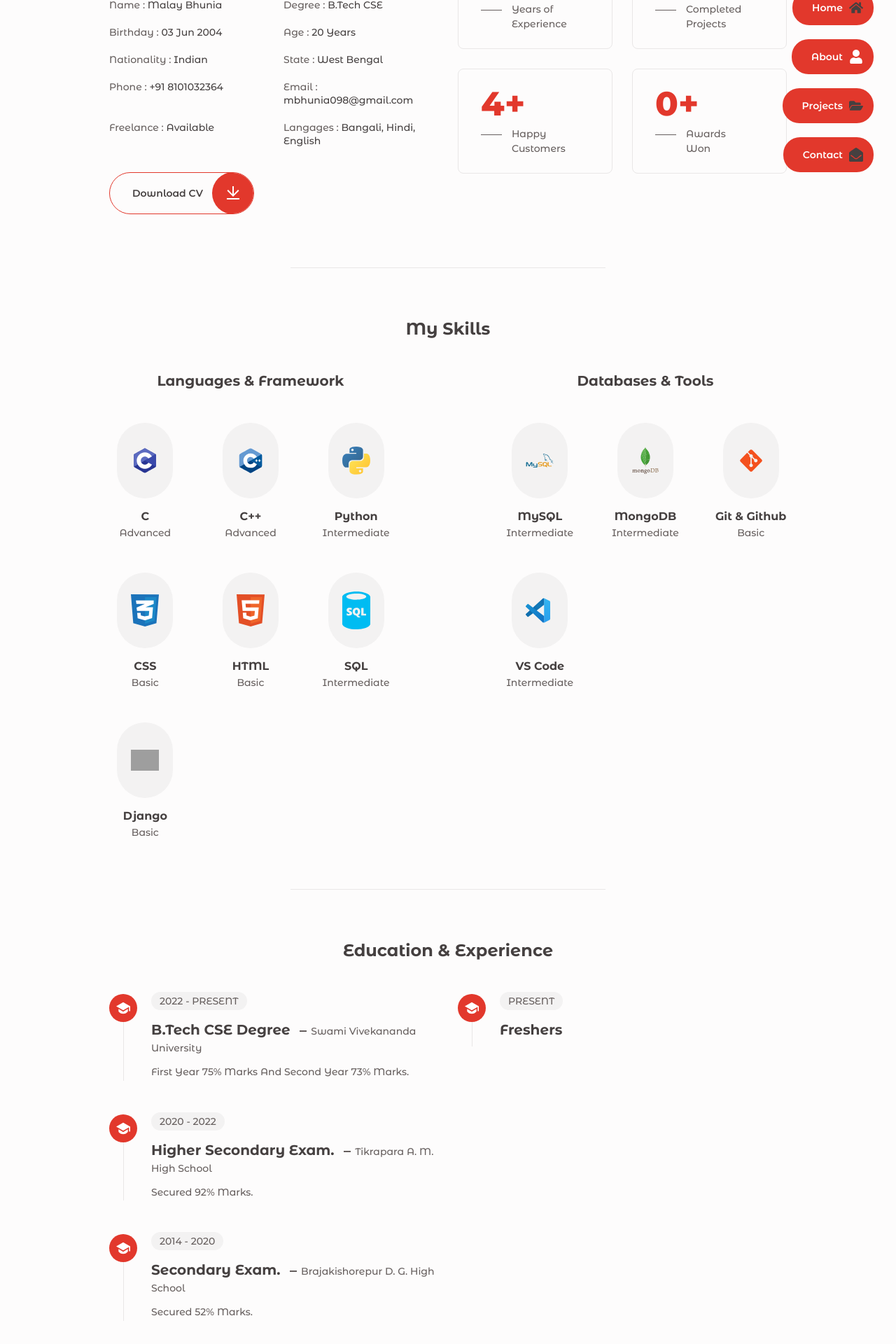
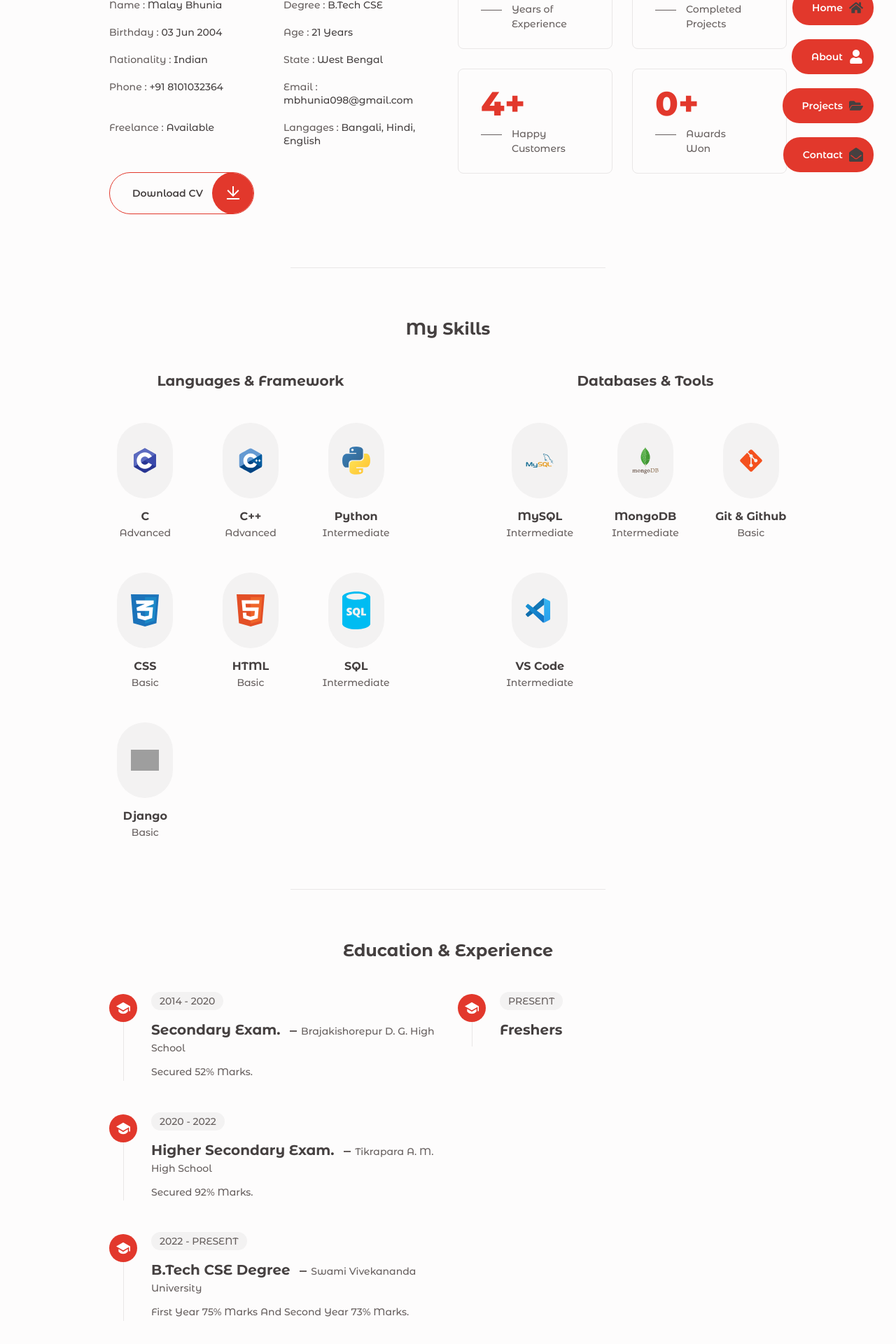
Before and after one commit to MalayBhunia/MalayPF2, a React (Vite) app: page /about in a window 1280 px wide. Shown: the part 284-2204 px from the top of the page at 70% size. Built offline with nearby package versions, Linux system fonts and the light colour scheme; grey boxes are pictures that could not be loaded.

Commit message:
new update

```diff
--- a/src/Data.jsx
+++ b/src/Data.jsx
@@ -75,7 +75,7 @@ export const personalInfo = [
 
   {
     title: 'Age : ',
-    description: '20 Years',
+    description: '21 Years',
   },
 
   {
@@ -228,9 +228,9 @@ export const resume = [
     id: 1,
     category: 'education',
     icon: <RiGraduationCapFill />,
-    year: '2022 - PRESENT',
-    title: 'B.Tech CSE Degree <span> Swami Vivekananda University </span>',
-    desc: 'First Year 75% Marks And Second Year 73% Marks.'
+    year: '2014 - 2020',
+    title: 'Secondary Exam. <span> Brajakishorepur D. G. High School </span>',
+    desc: 'Secured 52% Marks.',
   },
 
   {
@@ -246,9 +246,9 @@ export const resume = [
     id: 3,
     category: 'education',
     icon: <RiGraduationCapFill />,
-    year: '2014 - 2020',
-    title: 'Secondary Exam. <span> Brajakishorepur D. G. High School </span>',
-    desc: 'Secured 52% Marks.',
+    year: '2022 - PRESENT',
+    title: 'B.Tech CSE Degree <span> Swami Vivekananda University </span>',
+    desc: 'First Year 75% Marks And Second Year 73% Marks.'
   },
 
   {
--- a/src/index.css
+++ b/src/index.css
@@ -210,14 +210,17 @@ img{
     .nav-link {
         display: inline-flex;
         align-items: center;
-        column-gap: 1rem;
+        column-gap: 1.3rem;
         cursor: pointer;
     }
 
     .nav-name {
         color: var(--title-color);
-        font-size: 1rem;
+        font-size: 1.3rem;
         font-weight: var(--weight-600);
+    }
+    .nav-icon{
+       font-size: 1.3rem;
     }
 
     .nav-link:hover {
@@ -450,6 +453,10 @@ img{
     .contact-icon::after {
         width: 28px;
     }
+
+    .nav-menu{
+       padding: 18rem 0 0 9rem;
+    }
 }
 
 @media screen and (max-width: 420px) {
@@ -464,4 +471,8 @@ img{
     .resume-item {
         padding-left: 2.5rem;
     }
+
+    .nav-menu{
+       padding: 18rem 0 0 8rem;
+    }
 }
```
